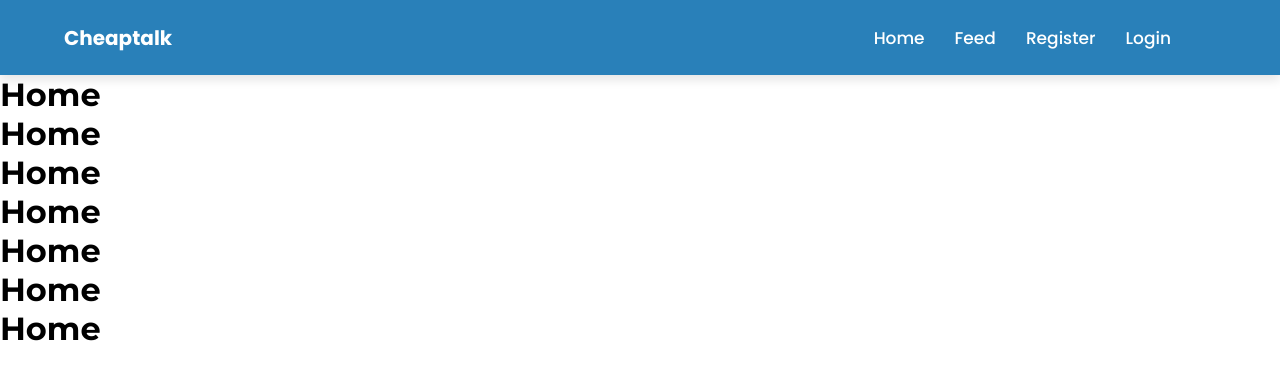
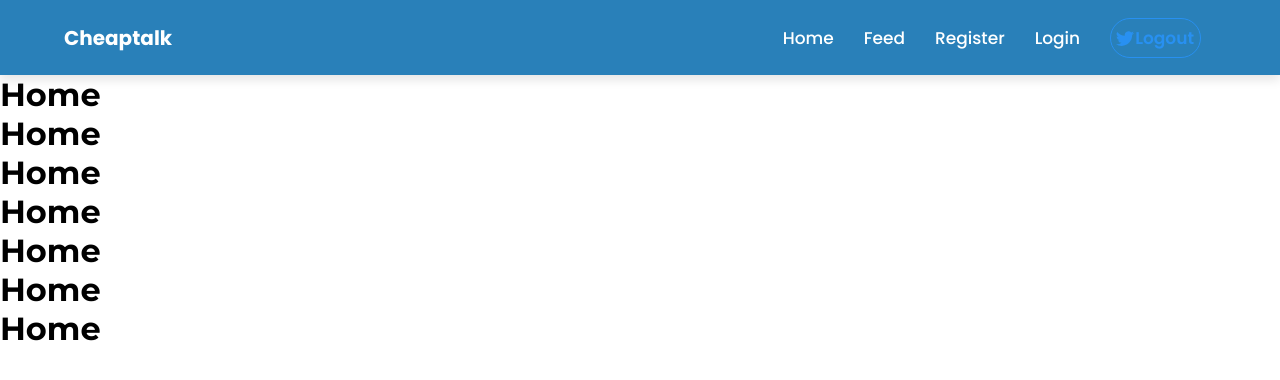
Before and after one commit to chadiegil/vue-project-cheaptalk, a Vue app: page / in a window 1280 px wide. Shown: the top 380 px of the page. Built offline with nearby package versions, Linux system fonts and the light colour scheme; no server answers.

Commit message:
update nav

```diff
--- a/src/App.vue
+++ b/src/App.vue
@@ -44,7 +44,22 @@ const handleSignout = () => {
             <router-link to="/sign-in">Login</router-link>
           </li>
           <li>
-            <button @click="handleSignout" v-if="isLoggedIn">Sign out</button>
+            <!-- <button @click="handleSignout" v-if="isLoggedIn">Sign out</button> -->
+            <button>
+              <svg
+                viewBox="0 0 16 16"
+                class="bi bi-twitter"
+                fill="currentColor"
+                height="18"
+                width="18"
+                xmlns="http://www.w3.org/2000/svg"
+              >
+                <path
+                  d="M5.026 15c6.038 0 9.341-5.003 9.341-9.334 0-.14 0-.282-.006-.422A6.685 6.685 0 0 0 16 3.542a6.658 6.658 0 0 1-1.889.518 3.301 3.301 0 0 0 1.447-1.817 6.533 6.533 0 0 1-2.087.793A3.286 3.286 0 0 0 7.875 6.03a9.325 9.325 0 0 1-6.767-3.429 3.289 3.289 0 0 0 1.018 4.382A3.323 3.323 0 0 1 .64 6.575v.045a3.288 3.288 0 0 0 2.632 3.218 3.203 3.203 0 0 1-.865.115 3.23 3.23 0 0 1-.614-.057 3.283 3.283 0 0 0 3.067 2.277A6.588 6.588 0 0 1 .78 13.58a6.32 6.32 0 0 1-.78-.045A9.344 9.344 0 0 0 5.026 15z"
+                ></path>
+              </svg>
+              <span>Logout</span>
+            </button>
           </li>
         </ul>
       </div>
@@ -96,6 +111,7 @@ nav .navbar .logo a {
 }
 nav .navbar .menu ul {
   display: flex;
+  align-items: center;
 }
 .navbar .menu li {
   list-style: none;
@@ -132,4 +148,55 @@ section {
   border-radius: 6px;
   box-shadow: rgba(0, 0, 0, 0.15);
 }
+
+/* button style */
+button {
+  background: transparent;
+  position: relative;
+  padding: 5px 5px;
+  display: flex;
+  align-items: center;
+  font-size: 17px;
+  font-weight: 600;
+  text-decoration: none;
+  cursor: pointer;
+  border: 1px solid rgb(40, 144, 241);
+  border-radius: 25px;
+  outline: none;
+  overflow: hidden;
+  color: rgb(40, 144, 241);
+  transition: color 0.3s 0.1s ease-out;
+  text-align: center;
+}
+
+button span {
+  margin: 1px;
+}
+
+button::before {
+  position: absolute;
+  top: 0;
+  left: 0;
+  right: 0;
+  bottom: 0;
+  margin: auto;
+  content: "";
+  border-radius: 50%;
+  display: block;
+  width: 20em;
+  height: 20em;
+  left: -5em;
+  text-align: center;
+  transition: box-shadow 0.5s ease-out;
+  z-index: -1;
+}
+
+button:hover {
+  color: #fff;
+  border: 1px solid rgb(40, 144, 241);
+}
+
+button:hover::before {
+  box-shadow: inset 0 0 0 10em rgb(40, 144, 241);
+}
 </style>
```
